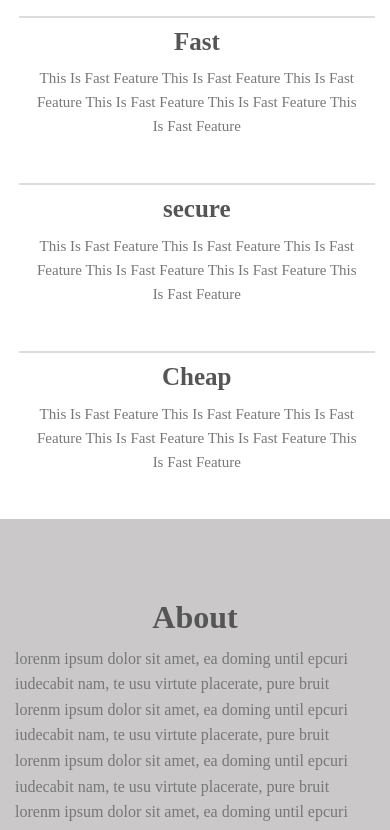
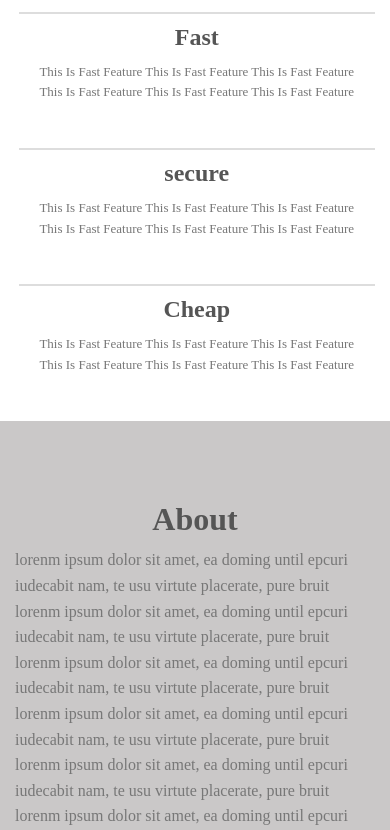
Before and after one commit to hasan-ak1996/website6, a plain HTML site: page index.html in a window 390 px wide. Shown: the part 640-1470 px from the top of the page. Drawn offline with nearby package versions, Linux system fonts and the light colour scheme.

Commit message:
p commit

```diff
--- a/css/style.css
+++ b/css/style.css
@@ -278,18 +278,18 @@ footer .copy{
 		font-size: 16px;
 	}
 	.features h2{
-		font-size:30px
+		font-size:27px
 	}
 	.features .feat{
 		width:99%;
 	    margin-bottom: 30px;
 	}
 	.features .feat h2{
-		font-size: 25px;
+		font-size: 24px;
 	}
 	.features .feat .responsive-paragraph{
 		text-align:center;
-		font-size: 15px;
+		font-size: 13px;
 	}
 
 	.our-works .images{
@@ -312,7 +312,7 @@ footer .copy{
 		height:400px
 	}
 	.they-say h2{
-		font-size:27px
+	    font-size: 26px;
 	}
 	.they-say .person-say h3{
 		text-align:center
```
